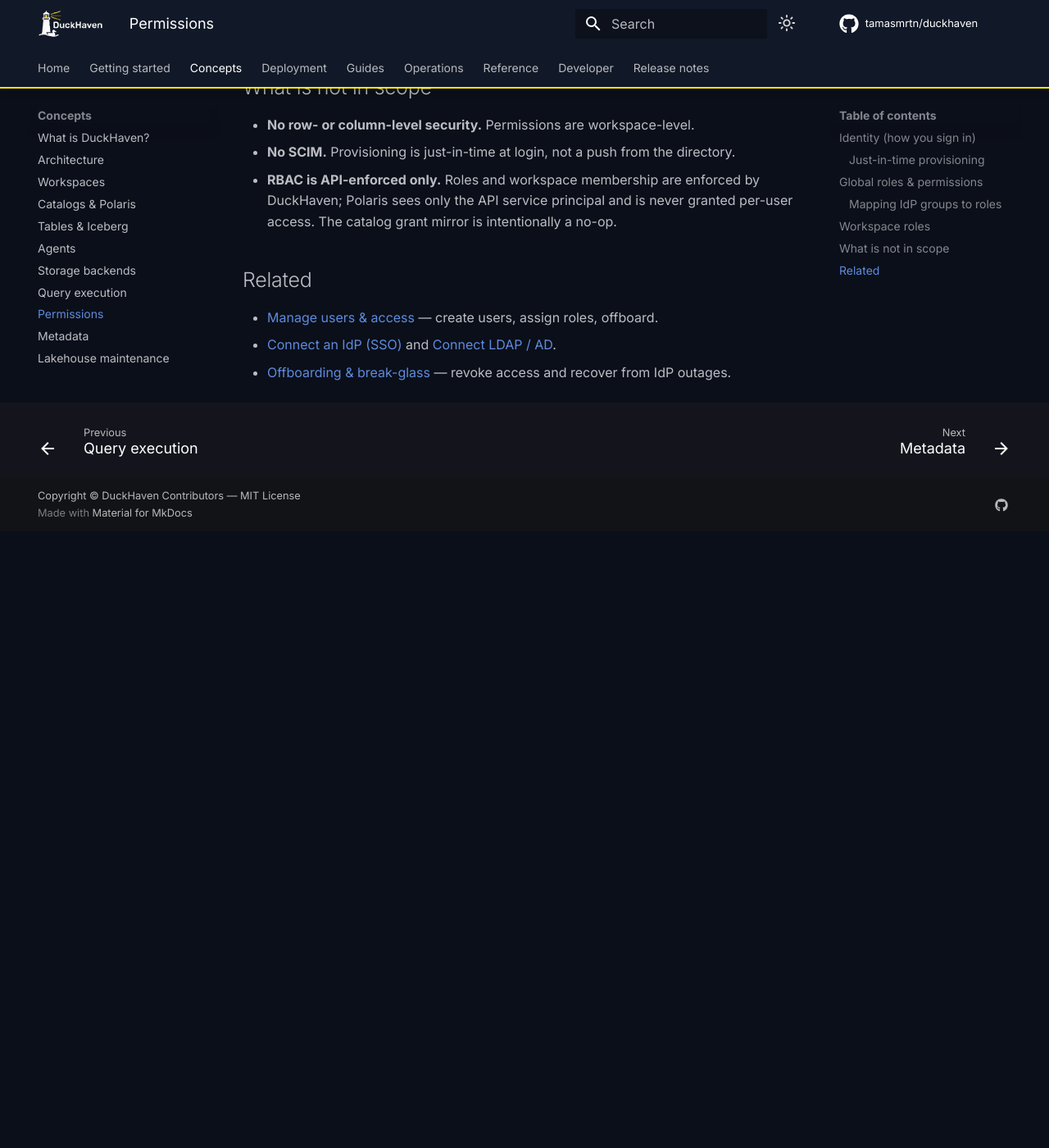
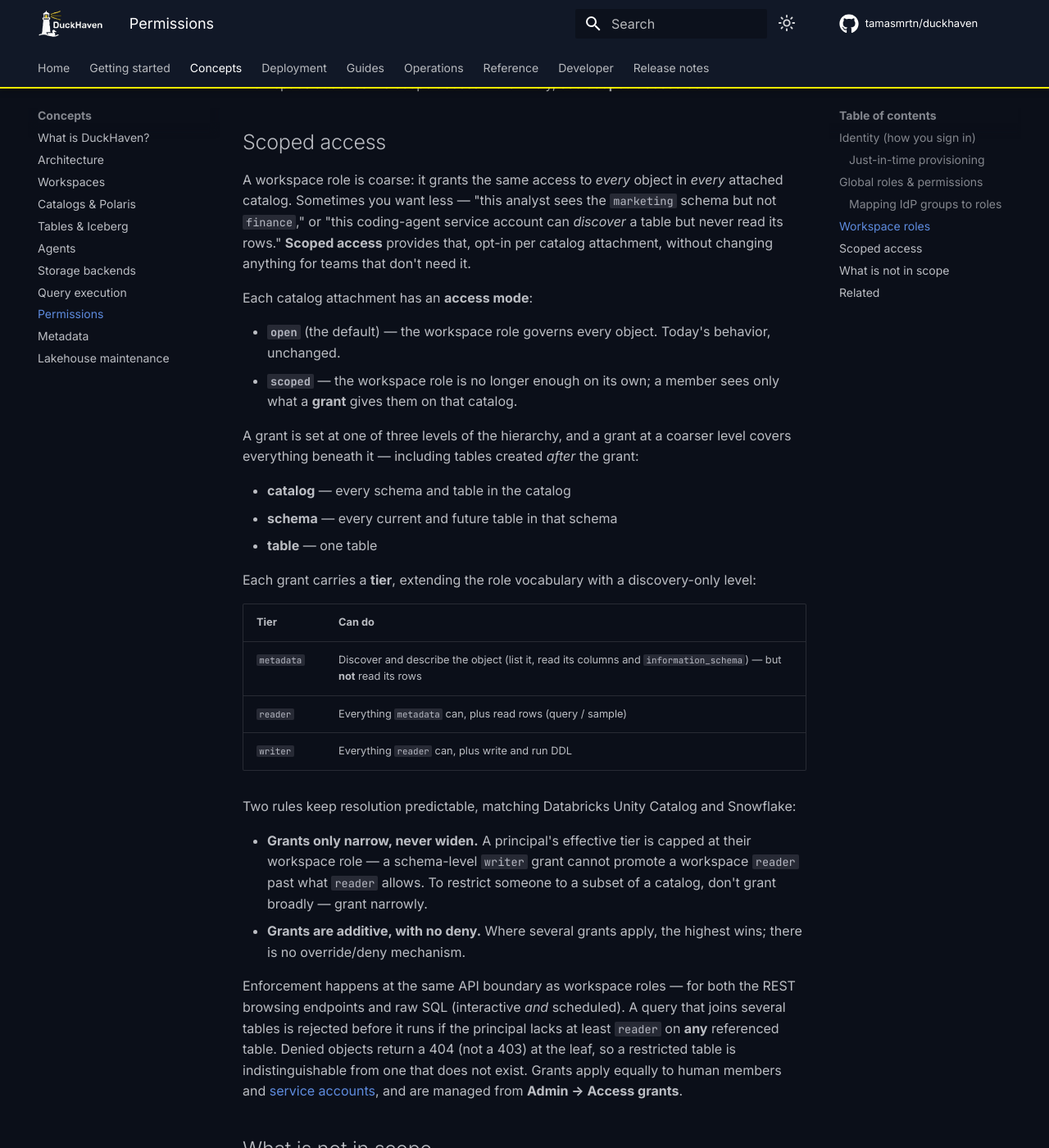
Before and after one commit to tamasmrtn/duckhaven, an MkDocs documentation site: the page built from docs/concepts/permissions.md, in a window 1280 px wide and 1400 px high, scrolled down 1953 px. Shown: the whole window at 82% size. Built offline with MkDocs 1.6.1 and Material for MkDocs 9.7.7, drawn with Linux system fonts in a browser that asks for light colours; comment, search, counter and statistics services are not loaded; before the commit the page ends 2601 px from its top, so only the background shows below that; some of the changed text lies outside the part shown.

Commit message:
Document scoped catalog/schema/table access grants

```diff
--- a/docs/concepts/permissions.md
+++ b/docs/concepts/permissions.md
@@ -56,9 +56,66 @@ Independently of the global role, each member of a [workspace](workspaces.md) ha
 | `writer` | Everything a reader can, plus create/modify/drop tables and run DDL |
 | `owner` | Everything a writer can, plus manage workspace membership |
 
+By default this role applies uniformly to every schema and table in every catalog
+the workspace attaches. To scope access more finely, see **scoped access** below.
+
+## Scoped access
+
+A workspace role is coarse: it grants the same access to *every* object in *every*
+attached catalog. Sometimes you want less — "this analyst sees the `marketing`
+schema but not `finance`," or "this coding-agent service account can *discover* a
+table but never read its rows." **Scoped access** provides that, opt-in per catalog
+attachment, without changing anything for teams that don't need it.
+
+Each catalog attachment has an **access mode**:
+
+- **`open`** (the default) — the workspace role governs every object. Today's
+  behavior, unchanged.
+- **`scoped`** — the workspace role is no longer enough on its own; a member sees
+  only what a **grant** gives them on that catalog.
+
+A grant is set at one of three levels of the hierarchy, and a grant at a coarser
+level covers everything beneath it — including tables created *after* the grant:
+
+- **catalog** — every schema and table in the catalog
+- **schema** — every current and future table in that schema
+- **table** — one table
+
+Each grant carries a **tier**, extending the role vocabulary with a discovery-only
+level:
+
+| Tier | Can do |
+|---|---|
+| `metadata` | Discover and describe the object (list it, read its columns and `information_schema`) — but **not** read its rows |
+| `reader` | Everything `metadata` can, plus read rows (query / sample) |
+| `writer` | Everything `reader` can, plus write and run DDL |
+
+Two rules keep resolution predictable, matching Databricks Unity Catalog and
+Snowflake:
+
+- **Grants only narrow, never widen.** A principal's effective tier is capped at
+  their workspace role — a schema-level `writer` grant cannot promote a workspace
+  `reader` past what `reader` allows. To restrict someone to a subset of a catalog,
+  don't grant broadly — grant narrowly.
+- **Grants are additive, with no deny.** Where several grants apply, the highest
+  wins; there is no override/deny mechanism.
+
+Enforcement happens at the same API boundary as workspace roles — for both the REST
+browsing endpoints and raw SQL (interactive *and* scheduled). A query that joins
+several tables is rejected before it runs if the principal lacks at least `reader`
+on **any** referenced table. Denied objects return a 404 (not a 403) at the leaf, so
+a restricted table is indistinguishable from one that does not exist. Grants apply
+equally to human members and [service accounts](../guides/service-accounts.md), and
+are managed from **Admin → Access grants**.
+
 ## What is not in scope
 
-- **No row- or column-level security.** Permissions are workspace-level.
+- **No row- or column-level security.** Object-level grants reach down to the
+  catalog, schema, and table (see [Scoped access](#scoped-access)),
+  but not to individual rows or columns — the same boundary Unity Catalog and
+  Snowflake draw between object grants and row filters / column masks.
+- **No group- or role-based grants.** A grant targets a principal (member or
+  service account) directly; there is no grantable group concept yet.
 - **No SCIM.** Provisioning is just-in-time at login, not a push from the directory.
 - **RBAC is API-enforced only.** Roles and workspace membership are enforced by DuckHaven; Polaris sees only the API
   service principal and is never granted per-user access. The catalog grant mirror is intentionally a no-op.
```
Also changed, not shown: docs/concepts/architecture.md (+23 -3 lines), docs/concepts/catalogs.md (+3 -0 lines).
